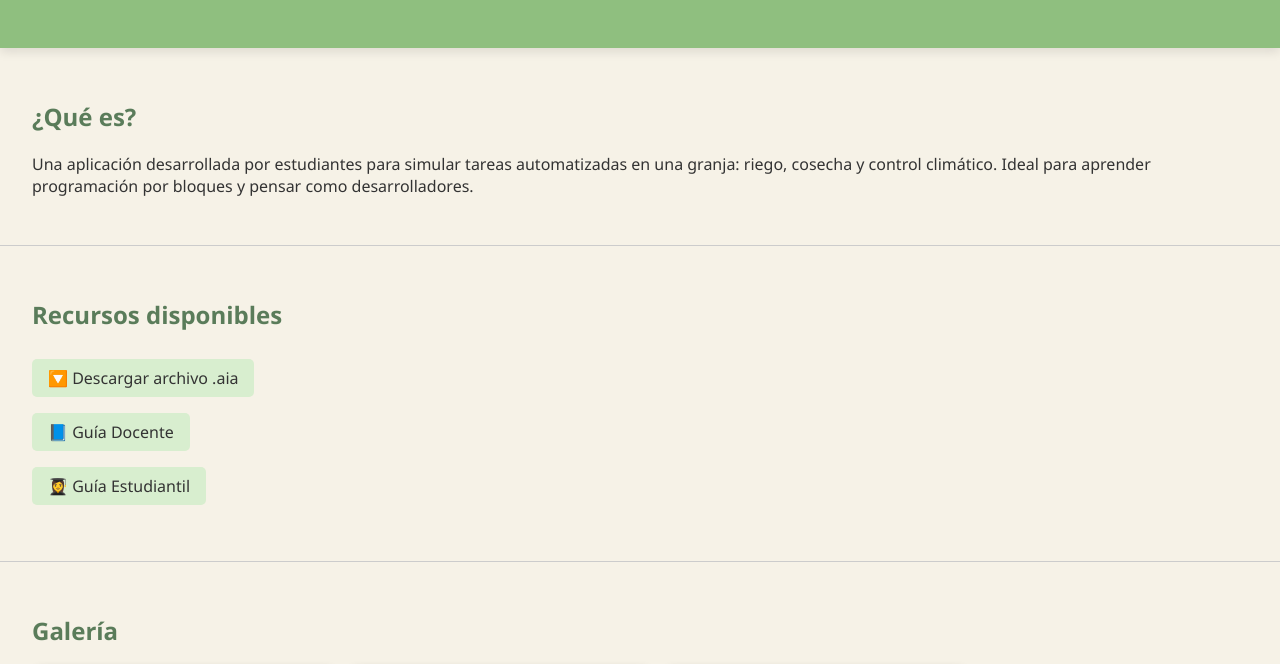
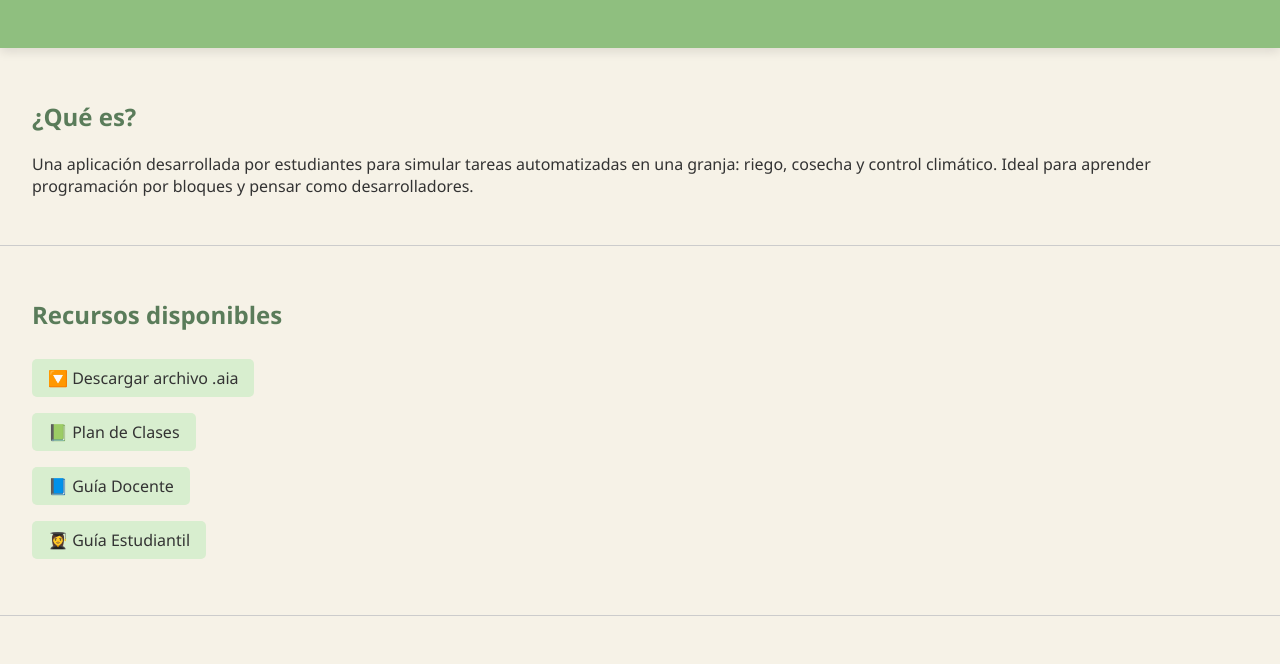
Before and after one commit to DaniVilla75/granja-inteligente-appinventor, a plain HTML site: page landing.html in a window 1280 px wide. Shown: the part 125-789 px from the top of the page. Drawn offline with Linux system fonts and the light colour scheme.

Commit message:
Update landing.html

```diff
--- a/landing.html
+++ b/landing.html
@@ -22,8 +22,9 @@
     <h2>Recursos disponibles</h2>
     <ul>
       <li><a href="AIA/GranjaInteligente.aia" download>🔽 Descargar archivo .aia</a></li>
-      <li><a href="Guias/GuiaDocente.pdf" target="_blank">📘 Guía Docente</a></li>
-      <li><a href="Guias/GuiaEstudiante.pdf" target="_blank">👩‍🎓 Guía Estudiantil</a></li>
+      <li><a href="guias/Planclases.pdf" target="_blank">📗 Plan de Clases</a></li>
+      <li><a href="guias/GuiaDocente.pdf" target="_blank">📘 Guía Docente</a></li>
+      <li><a href="guias/GuiaEstudiante.pdf" target="_blank">👩‍🎓 Guía Estudiantil</a></li>
     </ul>
   </section>
 
```
